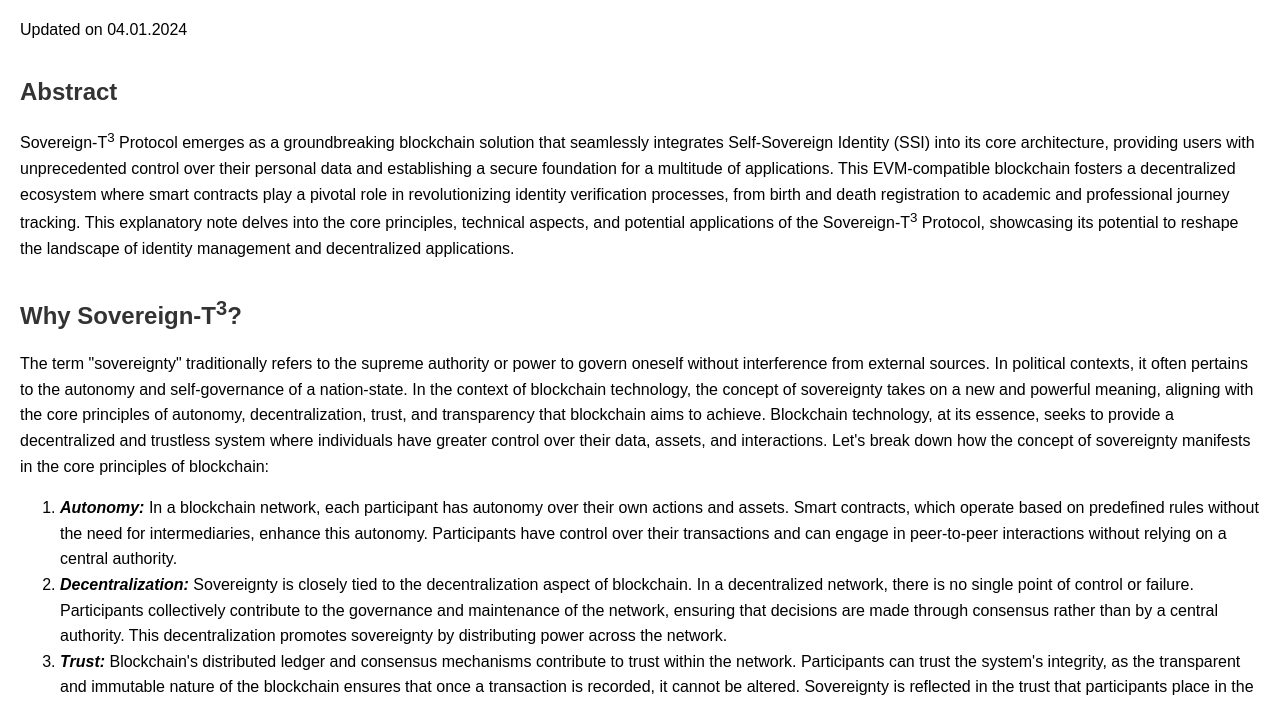
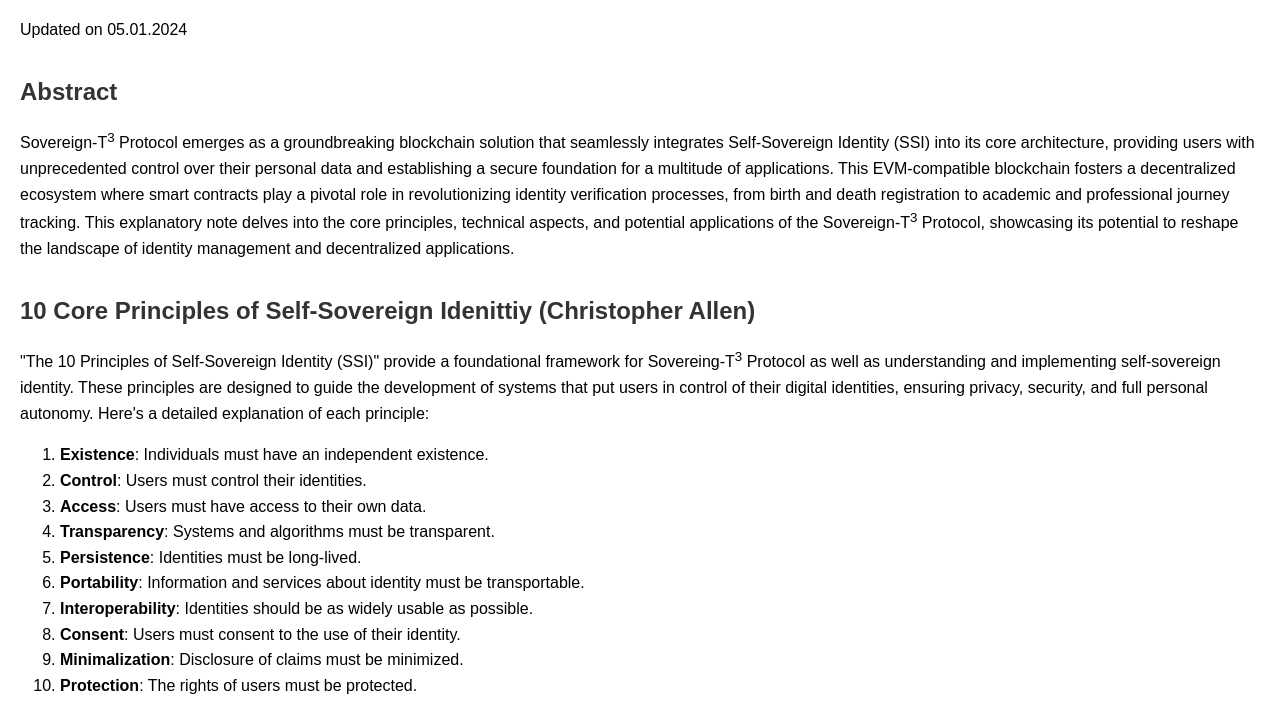
Before and after one commit to kesaviwebsolutions/Sovereign-T-Protocol-intro, a plain HTML site: page index.html in a window 1280 px wide. Shown: the part 93-797 px from the top of the page. Drawn offline with Linux system fonts and the light colour scheme.

Commit message:
Update index.html

```diff
--- a/index.html
+++ b/index.html
@@ -85,7 +85,7 @@
     <header>
       <h1>Sovereign-T<sup>3</sup> Protocol : A brief introduction</h1>
     </header>
-    <p>Updated on 04.01.2024</p>
+    <p>Updated on 05.01.2024</p>
 
     <section>
       <h2>Abstract</h2>
@@ -103,6 +103,51 @@
         reshape the landscape of identity management and decentralized
         applications.
       </p>
+      <h2>
+        10 Core Principles of Self-Sovereign Idenittiy (Christopher Allen)
+      </h2>
+      <p>
+        "The 10 Principles of Self-Sovereign Identity (SSI)" provide a
+        foundational framework for Sovereing-T<sup>3</sup> Protocol as well as
+        understanding and implementing self-sovereign identity. These principles
+        are designed to guide the development of systems that put users in
+        control of their digital identities, ensuring privacy, security, and
+        full personal autonomy. Here's a detailed explanation of each principle:
+      </p>
+      <ol>
+        <li>
+          <strong>Existence</strong>: Individuals must have an independent
+          existence.
+        </li>
+        <li><strong>Control</strong>: Users must control their identities.</li>
+        <li>
+          <strong>Access</strong>: Users must have access to their own data.
+        </li>
+        <li>
+          <strong>Transparency</strong>: Systems and algorithms must be
+          transparent.
+        </li>
+        <li><strong>Persistence</strong>: Identities must be long-lived.</li>
+        <li>
+          <strong>Portability</strong>: Information and services about identity
+          must be transportable.
+        </li>
+        <li>
+          <strong>Interoperability</strong>: Identities should be as widely
+          usable as possible.
+        </li>
+        <li>
+          <strong>Consent</strong>: Users must consent to the use of their
+          identity.
+        </li>
+        <li>
+          <strong>Minimalization</strong>: Disclosure of claims must be
+          minimized.
+        </li>
+        <li>
+          <strong>Protection</strong>: The rights of users must be protected.
+        </li>
+      </ol>
 
       <h2>Why Sovereign-T<sup>3</sup>?</h2>
       <p>
@@ -630,7 +675,10 @@
 
     <section>
       <h3>Whitepaper coming soon!</h3>
-      <p>For any queries and partnership proposal, send us an email to <a href="mailto:contact@sovereignty.one">contact@sovereignty.one</a></p>
+      <p>
+        For any queries and partnership proposal, send us an email to
+        <a href="mailto:contact@sovereignty.one">contact@sovereignty.one</a>
+      </p>
     </section>
     <footer>
       <p>&copy; Sovereign-T<sup>3</sup> Protocol</p>
```
